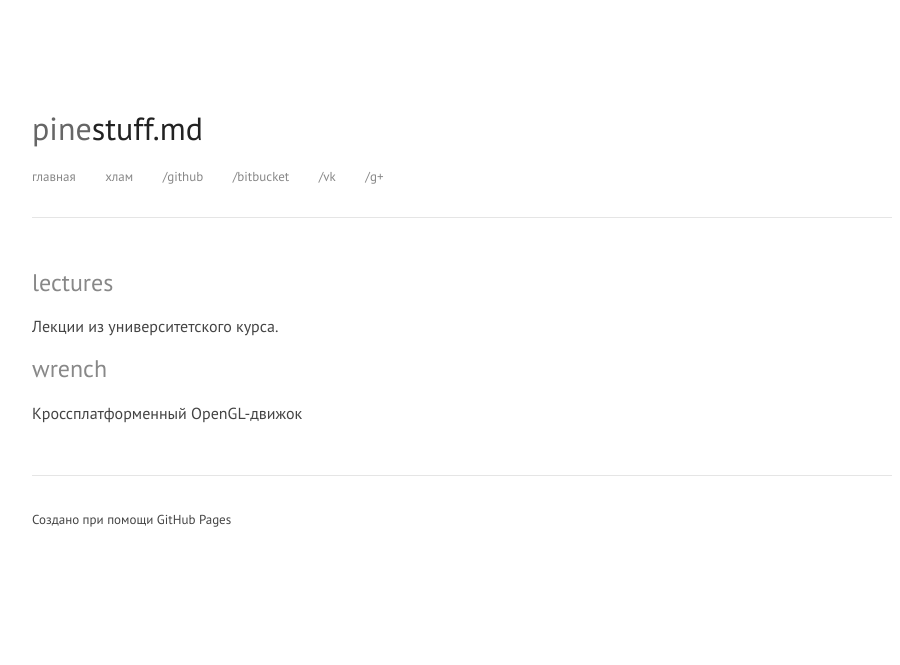
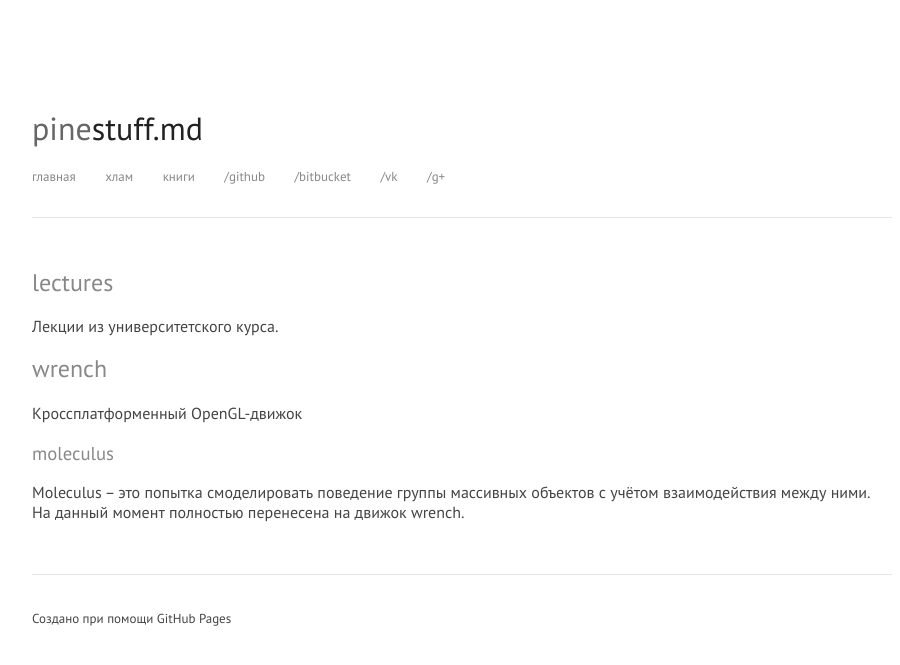
Before and after one commit to gitter-badger/pinecrew.github.com, a Jekyll site: the page built from stuff.md, in a window 1280 px wide. Shown: the top 665 px of the page, without its empty margins (178-1078 px from the left). Built offline with Jekyll 4.4.1, drawn with Linux system fonts in a browser that asks for light colours.

Commit message:
Добавлены книги

```diff
--- a/_config.yml
+++ b/_config.yml
@@ -1,2 +1,4 @@
 auto: true
+safe: true
 server: true
+permalink: /:title
--- a/_layouts/main.html
+++ b/_layouts/main.html
@@ -3,8 +3,8 @@
     <head>
         <meta charset="utf-8">
         <title>{{ page.title }}</title>
-        <link rel="stylesheet" href="styles/styles.css">
-        <link rel="stylesheet" href="styles/pygment_trac.css">
+        <link rel="stylesheet" href="/styles/styles.css">
+        <link rel="stylesheet" href="/styles/pygment_trac.css">
         <meta name="viewport" content="width=device-width, initial-scale=1, user-scalable=no">
         <!--[if lt IE 9]>
         <script src="//html5shiv.googlecode.com/svn/trunk/html5.js"></script>
@@ -15,8 +15,9 @@
         <header>
             <h1><span class="pine">pine</span>{{ page.name }}</h1>
             <nav>
-                <a href="/" {% if page.name == "crew" %}class="active"{% endif %}>главная</a>
-                <a href="/stuff" {% if page.name == "stuff" %}class="active"{% endif %}>хлам</a>
+                <a href="/" {% if page.name == "crew" %} class="active"{% endif %}>главная</a>
+                <a href="/stuff.html" {% if page.name == "stuff" %} class="active" {% endif %} >хлам</a>
+                <a href="/books.html" {% if page.name == "books" %} class="active" {% endif %} >книги</a>
                 <a href="https://github.com/pinecrew">/github</a>
                 <a href="https://bitbucket.org/pinecrew">/bitbucket</a>
                 <a href="http://vk.com/pinepage">/vk</a>
@@ -30,6 +31,6 @@
             <p><small>Создано при помощи GitHub Pages</small></p>
         </footer>
         </div>
-        <script src="js/scale.fix.js"></script>
+        <script src="/js/scale.fix.js"></script>
     </body>
 </html>
--- a/stuff.md
+++ b/stuff.md
@@ -9,3 +9,6 @@
 
 ##[wrench](https://bitbucket.org/FreeCX/wrench)
 Кроссплатформенный OpenGL-движок
+
+###[moleculus](https://bitbucket.org/pinecrew/moleculus)
+Moleculus -- это попытка смоделировать поведение группы массивных объектов с учётом взаимодействия между ними. На данный момент полностью перенесена на движок wrench.
```
Also changed, not shown: books.md (added, +7 -0 lines).
